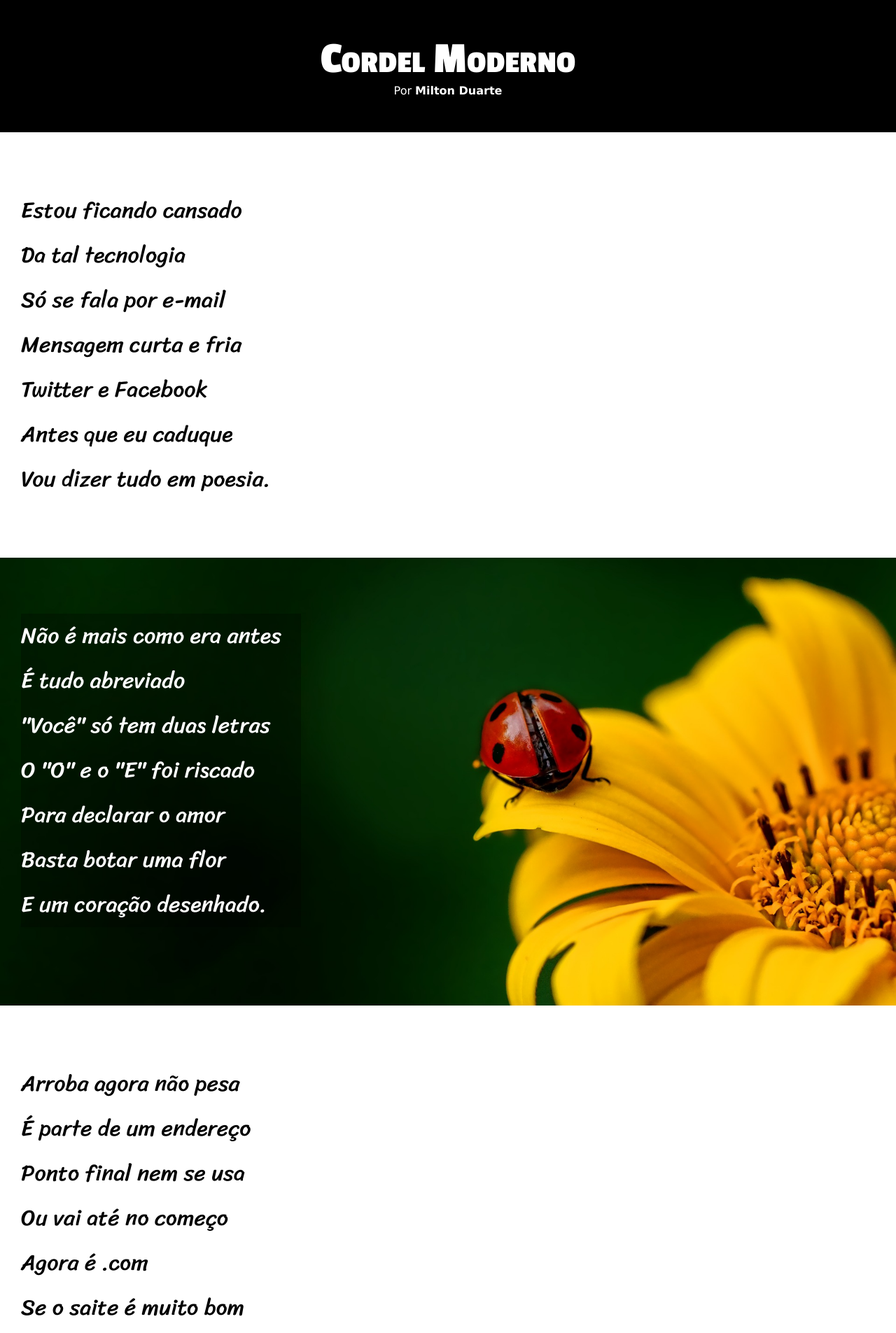
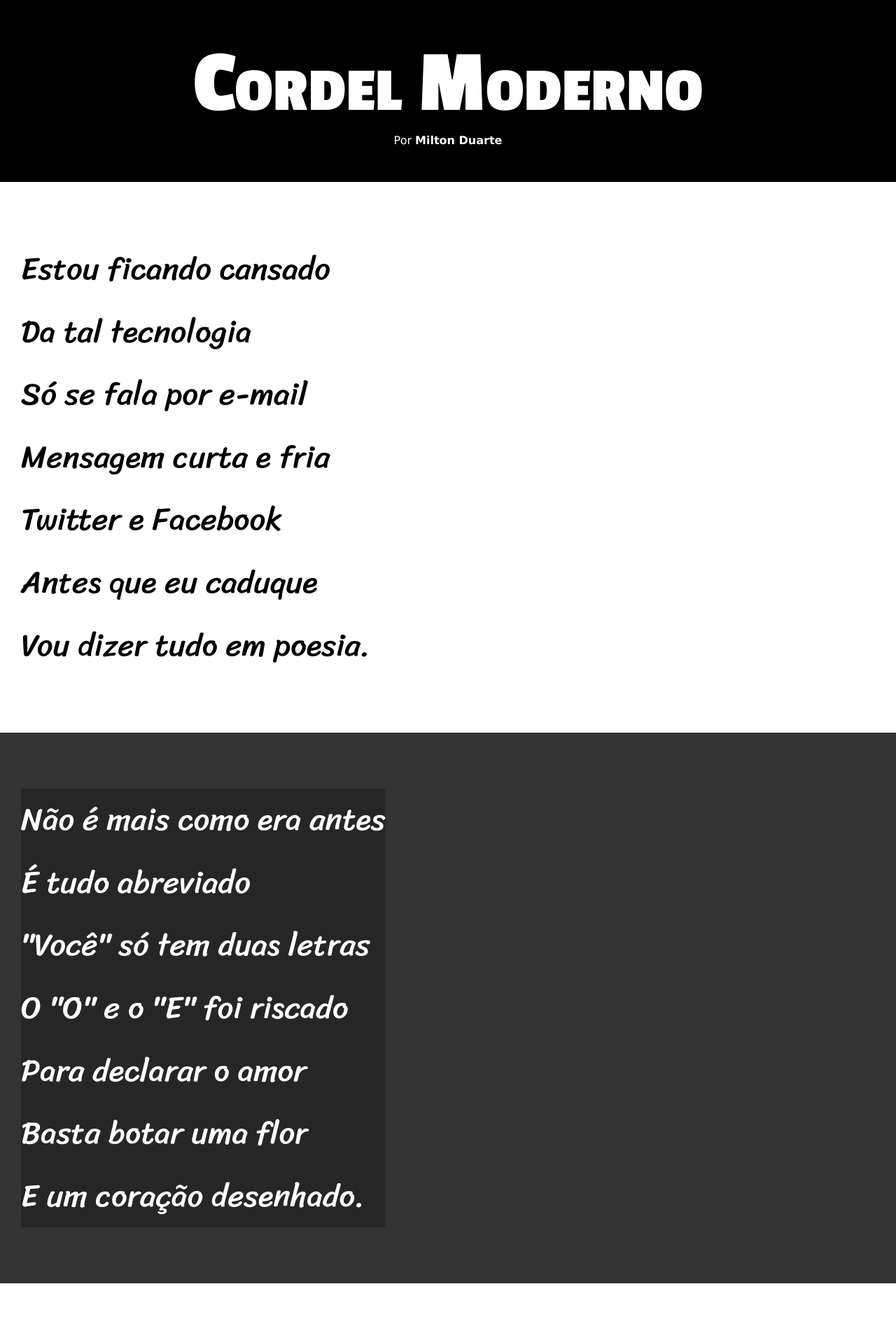
Before and after one commit to oPortela/Curso-HTML-e-CSS, a PHP site: page /teste.html in a window 1280 px wide. Shown: the top 1905 px of the page at 70% size. Run offline with PHP 8.4, Linux system fonts and the light colour scheme.

Commit message:
Update style2.css

```diff
--- a/desafios/d012/estilo/style2.css
+++ b/desafios/d012/estilo/style2.css
@@ -33,7 +33,7 @@ header > h1 {
     /*text-transform: uppercase; joga tudo em letra maiuscula*/
     font-variant: small-caps;
     font-family: var(--fonte2);
-    font-size: 4em;
+    font-size: 10vw;
 }
 
 header > p {
@@ -56,7 +56,7 @@ section {
     line-height: 2em;
     padding-left: 30px;
     font-family: var(--fonte3);
-    font-size: 2em;
+    font-size: 3.5vw;
 }
 
 section.normal {
@@ -71,10 +71,10 @@ section.imagem{
 
 section.imagem > p {
     background-color: rgba(0, 0, 0, 0.253);
-    width: 400px;
+    display: inline-block;
 }
 
-#img01 {
+/*#img01 {
     background-color: black;
     background-image: url(../imagens/background001.jpg);
     height: 60vh;
@@ -90,7 +90,7 @@ section.imagem > p {
     background-size: cover;
     background-attachment: fixed;
     background-position: center center;
-}
+}*/
 
 footer {
     background-color: black;
```
